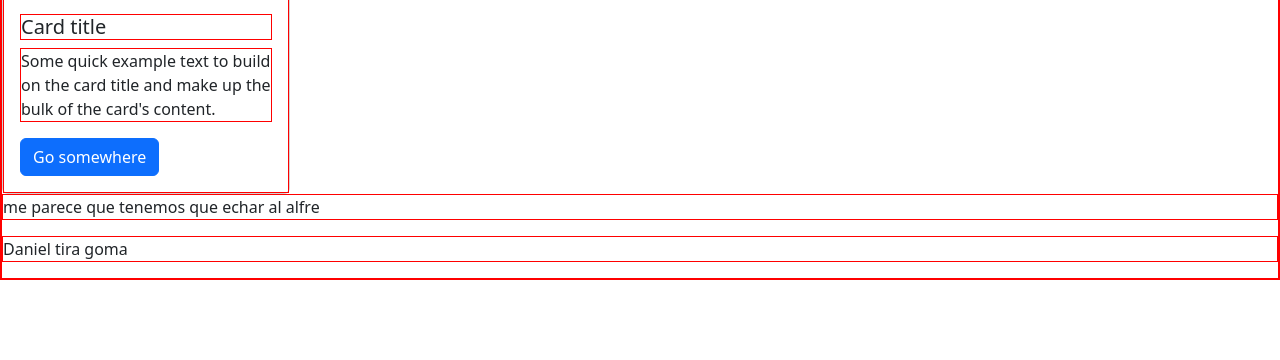
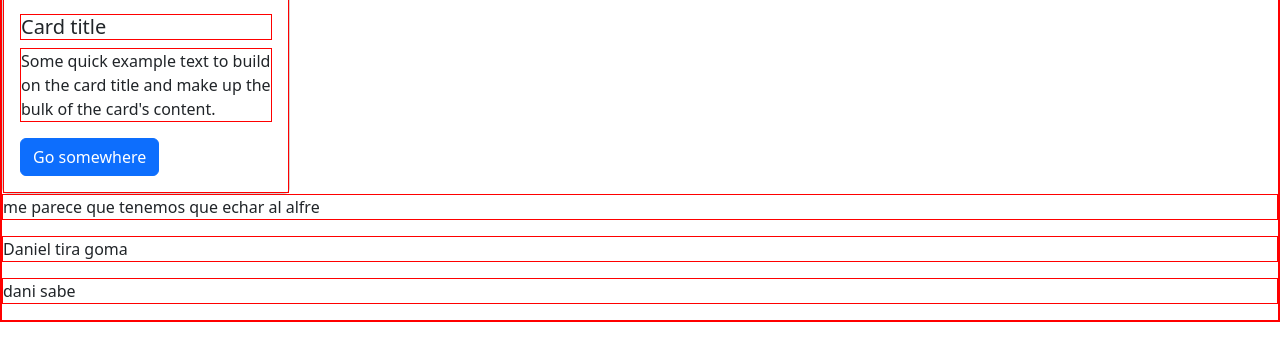
Before and after one commit to LikidPro/BestTeam, a plain HTML site: page index.html in a window 1280 px wide. Shown: the part 138-498 px from the top of the page. Drawn offline with nearby package versions, Linux system fonts and the light colour scheme.

Commit message:
Cambio alfre

```diff
--- a/index.html
+++ b/index.html
@@ -7,7 +7,8 @@
     <meta name="viewport" content="width=device-width, initial-scale=1.0">
     <title>Hotel</title>
     <link rel="stylesheet" href="style.css">
-    <link href="https://cdn.jsdelivr.net/npm/bootstrap@5.2.2/dist/css/bootstrap.min.css" rel="stylesheet" integrity="sha384-Zenh87qX5JnK2Jl0vWa8Ck2rdkQ2Bzep5IDxbcnCeuOxjzrPF/et3URy9Bv1WTRi" crossorigin="anonymous">
+    <link href="https://cdn.jsdelivr.net/npm/bootstrap@5.2.2/dist/css/bootstrap.min.css" rel="stylesheet"
+        integrity="sha384-Zenh87qX5JnK2Jl0vWa8Ck2rdkQ2Bzep5IDxbcnCeuOxjzrPF/et3URy9Bv1WTRi" crossorigin="anonymous">
 </head>
 
 <body>
@@ -16,17 +17,21 @@
         <img src="..." class="card-img-top" alt="...">
         <div class="card-body">
             <h5 class="card-title">Card title</h5>
-            <p class="card-text">Some quick example text to build on the card title and make up the bulk of the card's content.</p>
+            <p class="card-text">Some quick example text to build on the card title and make up the bulk of the card's
+                content.</p>
             <a href="#" class="btn btn-primary">Go somewhere</a>
         </div>
     </div>
 
     <p>me parece que tenemos que echar al alfre</p>
     <p>Daniel tira goma</p>
+    <p>dani sabe</p>
 
 
 
-    <script src="https://cdn.jsdelivr.net/npm/bootstrap@5.2.2/dist/js/bootstrap.bundle.min.js" integrity="sha384-OERcA2EqjJCMA+/3y+gxIOqMEjwtxJY7qPCqsdltbNJuaOe923+mo//f6V8Qbsw3" crossorigin="anonymous"></script>
+    <script src="https://cdn.jsdelivr.net/npm/bootstrap@5.2.2/dist/js/bootstrap.bundle.min.js"
+        integrity="sha384-OERcA2EqjJCMA+/3y+gxIOqMEjwtxJY7qPCqsdltbNJuaOe923+mo//f6V8Qbsw3"
+        crossorigin="anonymous"></script>
 </body>
 
 </html>
```
